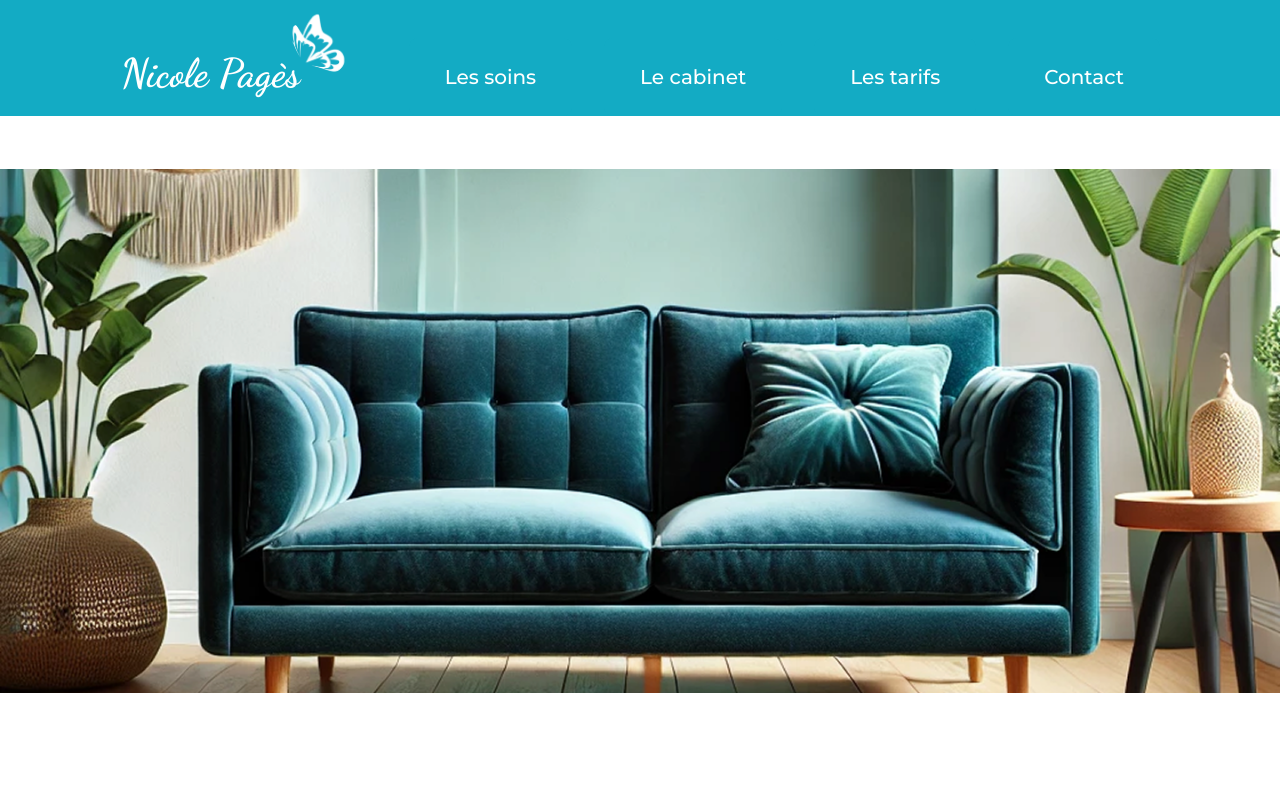
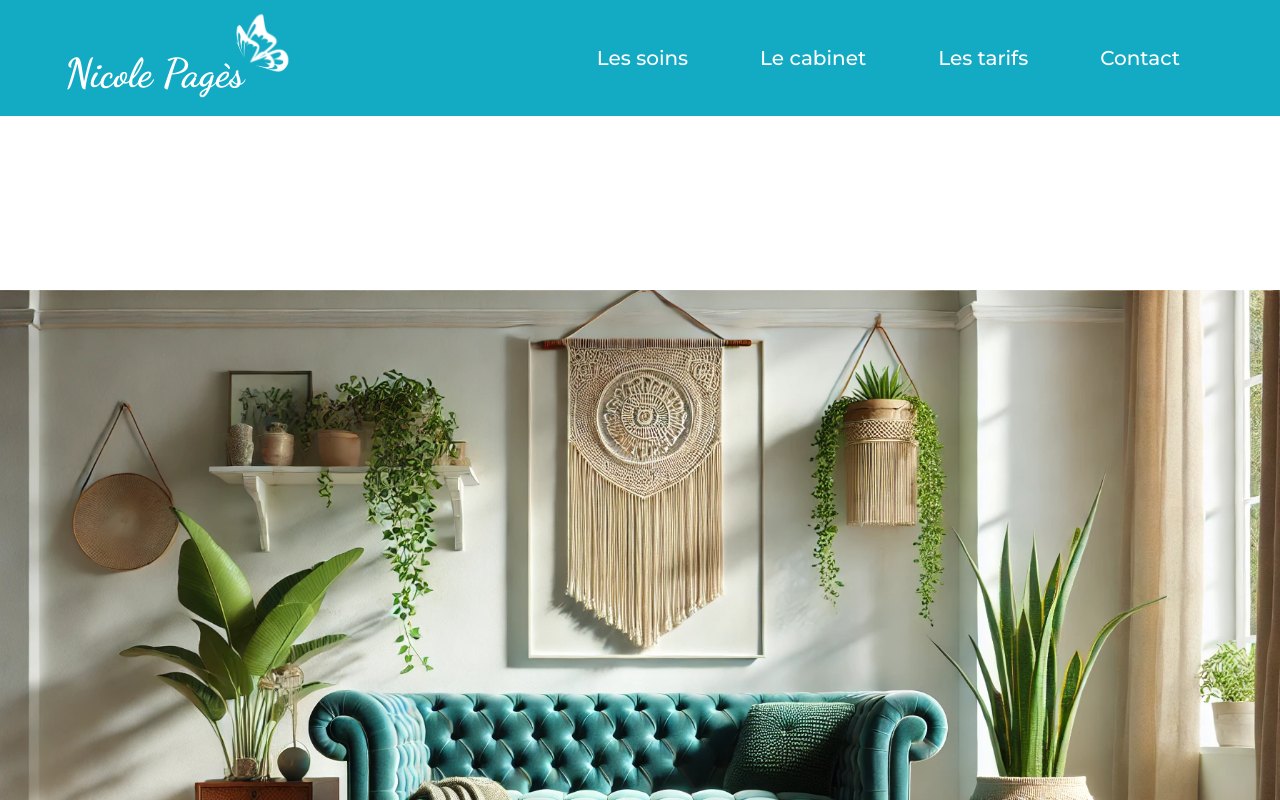
Before and after one commit to barry-black/nicole-pages-website, a Next.js app: page / in a window 1280 px wide. Shown: the top 800 px of the page. Built offline with nearby package versions, Linux system fonts and the light colour scheme.

Commit message:
Update navigation component

```diff
--- a/src/pages/index.tsx
+++ b/src/pages/index.tsx
@@ -15,9 +15,9 @@ export default function Home() {
         <Navigation />
 
         {/* Image section */}
-        <div className="relative w-full h-[630px]">
+        <div className="relative w-full h-[1080px]">
           <Image
-            src="/assets/images/accueil.png"
+            src="/assets/images/accueil.webp"
             alt="Accueil"
             fill
             className="object-contain"
--- a/src/ui/components/navigation/navigation.tsx
+++ b/src/ui/components/navigation/navigation.tsx
@@ -1,27 +1,27 @@
 import { Button } from "@/ui/design-system/button/button";
 import { Container } from "../container/container";
 
-interface Props {}
+// interface Props {}
 
-export const Navigation = ({}: Props) => {
-  return (
-    <div className="bg-[var(--color-sky-blue)]">
+// export const Navigation = ({}: Props) => {
+  export const Navigation = () => {
+    return (
+      <div className="bg-[var(--color-sky-blue)]">
+        <div className="w-full px-[5vw] flex items-center justify-between">
 
-      <div className="px-20">
-        <Container className="flex items-center justify-between gap-7">
           <div className="my-3">
             <Button variant="ico" icon="/assets/svg/papillon_blanc.png">
               Nicole Pagès
             </Button>
           </div>
-          <div className="flex items-center gap-8 self-end">
+
+          <div>
             <Button variant="topMenu">Les soins</Button>
             <Button variant="topMenu">Le cabinet</Button>
             <Button variant="topMenu">Les tarifs</Button>
             <Button variant="topMenu">Contact</Button>
           </div>
-        </Container>
+        </div>
       </div>
-    </div>
-  );
-};
+    );
+  };
```
Also changed, not shown: public/assets/images/accueil.png (deleted), public/assets/images/accueil.webp (added).
